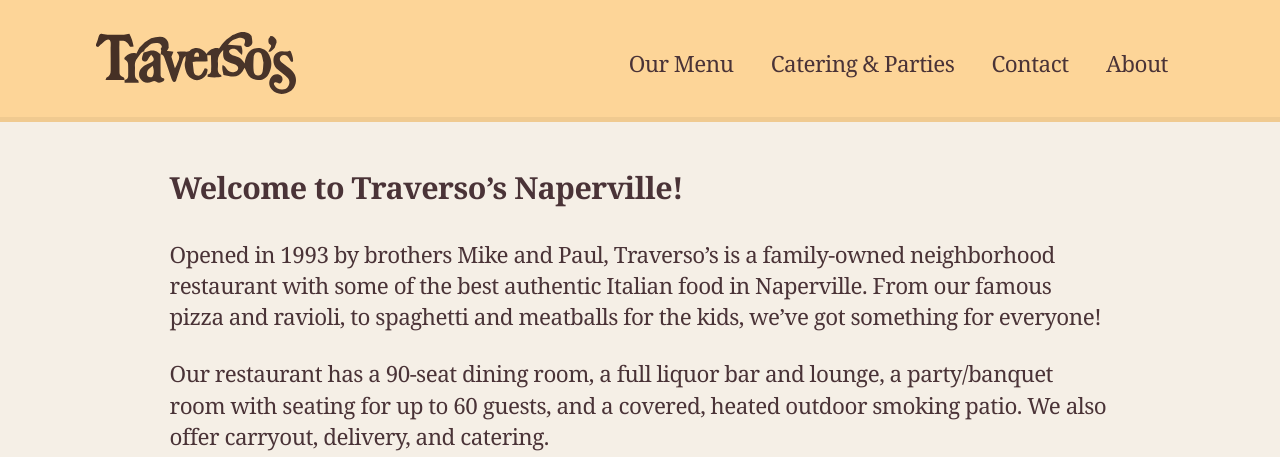
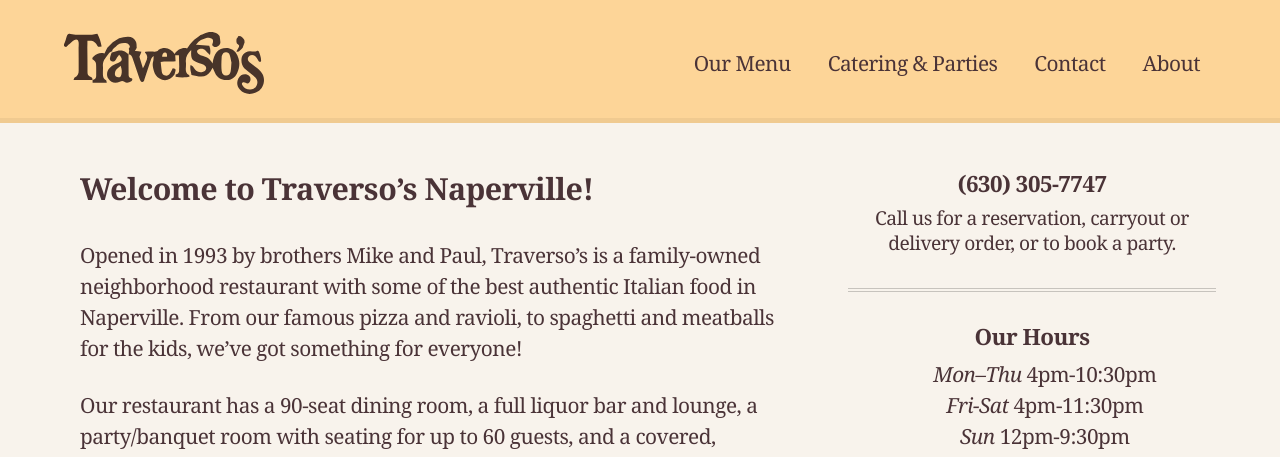
Before and after one commit to traversos/traversos.github.io, a Jekyll site: the page built from index.html, in a window 1280 px wide. Shown: the top 457 px of the page. Built offline with Jekyll 4.4.1, drawn with Linux system fonts in a browser that asks for light colours; nearby versions of some CDN libraries; some of the changed text lies outside the part shown.

Commit message:
Go to 2 columns on the home page at large sizes

```diff
--- a/assets/stylesheets/globals/_mixins.scss
+++ b/assets/stylesheets/globals/_mixins.scss
@@ -7,7 +7,7 @@
 }
 
 // Colors ———————————————————————————————————— •
-$color-background: #ffff;
+$color-background: #f8f3ec;
 $color-link: #4a3337;
 $color-link-hover: #4a3337;
 $color-link-visited: #4a3337;
--- a/assets/stylesheets/style.scss
+++ b/assets/stylesheets/style.scss
@@ -20,8 +20,8 @@
   @include font-smoothing(antialiased);
   color: $color-text;
   font-family: $font-sans;
-  font-size: 1.4rem;
-  line-height: 1.4;
+  font-size: 1.3rem;
+  line-height: 1.5;
   position: relative;
   font-weight: 400;
   letter-spacing: -0.5px;
@@ -42,7 +42,7 @@
   border-bottom: 5px solid rgba(0,0,0,0.05);
 
   @include media(large) {
-    padding: 2rem 6rem 1rem;
+    padding: 2rem 4rem 1rem;
   }
 }
 
@@ -73,7 +73,7 @@
 
 .site-nav__item {
   display: inline-block;
-  margin: 0 0.5rem;
+  margin: 0 0 0 0.5rem;
 
   @include media(medium) {
     margin: 0 1rem;
@@ -97,9 +97,9 @@
 }
 
 hr {
-  border-top: 4px double #ccc;
+  border-top: 4px double rgba(0,0,0,0.2);
   height: 0;
-  margin: 3rem -1rem 3rem;
+  margin: 2rem -1rem;
   clear: left;
 }
 
@@ -112,19 +112,32 @@
   margin-bottom: 1.6rem;
 }
 
+.flush {
+  margin: 0;
+}
+
+.push-half__bottom {
+  margin-bottom: 0.4rem !important;
+}
+
+.byline {
+  font: 1.2rem/1.3 $font-sans;
+}
+
 main {
   @include border-box;
   @include clearfix;
   display: block;
   background: white;
-  padding: 3rem 1rem;
+  padding: 2rem 1rem;
   text-align: left;
-  background: #f5efe6;
+  background: #f8f3ec;
 }
 
 .page-content {
-  max-width: 42em;
-  margin: 0 auto;
+  @include media(large) {
+    padding: 1rem 4rem 1rem;
+  }
 }
 
 .site-footer {
@@ -176,6 +189,27 @@
   font-size: 1.1rem;
 }
 
+// HOME
+.main-column,
+.right-column {
+  @include media(large) {
+    display: table-cell;
+    vertical-align: top;
+  }
+}
+
+.main-column {
+  @include media(large) {
+    width: 70%;
+    padding-right: 5rem;
+  }
+}
+
+.home-hours {
+  list-style-type: none;
+}
+
+
 // CONTACT PAGE
 .contact {
   label {
--- a/index.html
+++ b/index.html
@@ -3,14 +3,28 @@
 layout: home
 ---
 <section class="page-content home">
-  <header>
-    <h1>
-      Welcome to Traverso’s Naperville!
-    </h1>
-  </header>
-  <article>
+  <article class="main-column">
+    <header>
+      <h1>Welcome to Traverso’s Naperville!</h1>
+    </header>
     <p>Opened in 1993 by brothers Mike and Paul, Traverso’s is a family-owned neighborhood restaurant with some of the best authentic Italian food in Naperville. From our famous pizza and ravioli, to spaghetti and meatballs for the kids, we’ve got something for everyone!</p>
     <p>Our restaurant has a 90-seat dining room, a full liquor bar and lounge, a party/banquet room with seating for up to 60 guests, and a covered, heated outdoor smoking patio. We also offer carryout, delivery, and catering.</p>
     <iframe src="https://player.vimeo.com/video/129717756" width="100%" height="550" frameborder="0" webkitallowfullscreen mozallowfullscreen allowfullscreen></iframe>
   </article>
+  <aside class="right-column centered">
+    <h2><strong>(630) 305-7747</strong></h2>
+    <p class="byline">Call us for a reservation, carryout or delivery order, or to book a party.</p>
+    <hr>
+    <h2>Our Hours</h2>
+    <ul class="home-hours">
+      <li><em>Mon–Thu</em> 4pm-10:30pm</li>
+      <li><em>Fri-Sat</em> 4pm-11:30pm</li>
+      <li><em>Sun</em> 12pm-9:30pm</li>
+    </ul>
+    <hr>
+    <p class="push-half__bottom"><em>We’re located at</em></p>
+    <h2 class="push-half__bottom">2523 Plainfield-Naperville Road</h2>
+    <p><em>in Naperville, IL.</em></p>
+    <iframe src="https://www.google.com/maps/embed?pb=!1m18!1m12!1m3!1d2978.0743254231397!2d-88.17008998461321!3d41.71891498333991!2m3!1f0!2f0!3f0!3m2!1i1024!2i768!4f13.1!3m3!1m2!1s0x880e58762ba68243%3A0x61217d3349e248df!2sTraverso&#39;s!5e0!3m2!1sen!2sus!4v1445712273601" width="100%" height="450" frameborder="0" style="border:0; pointer-events: none;"></iframe>
+  </aside>
 </section>
```
